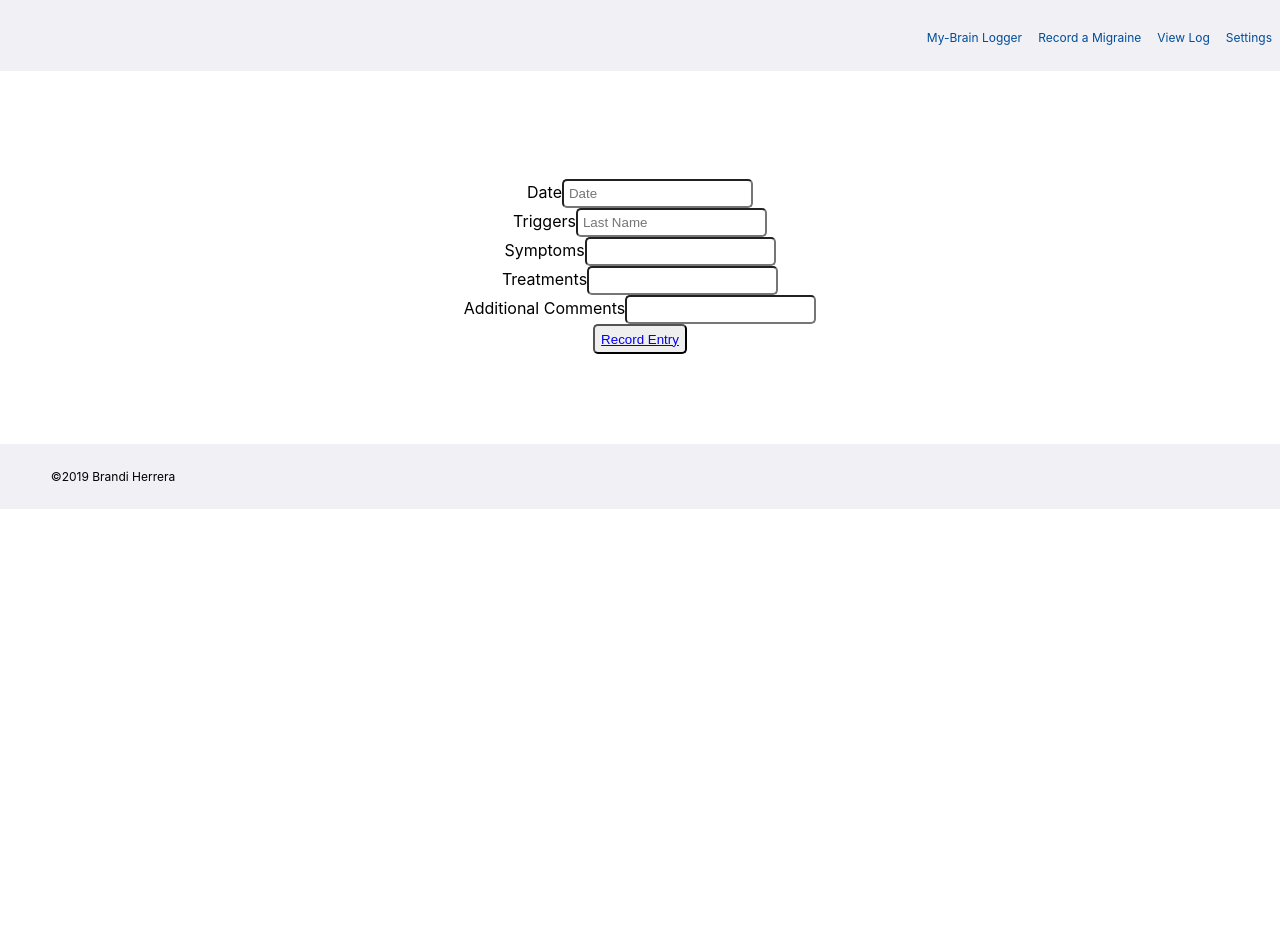
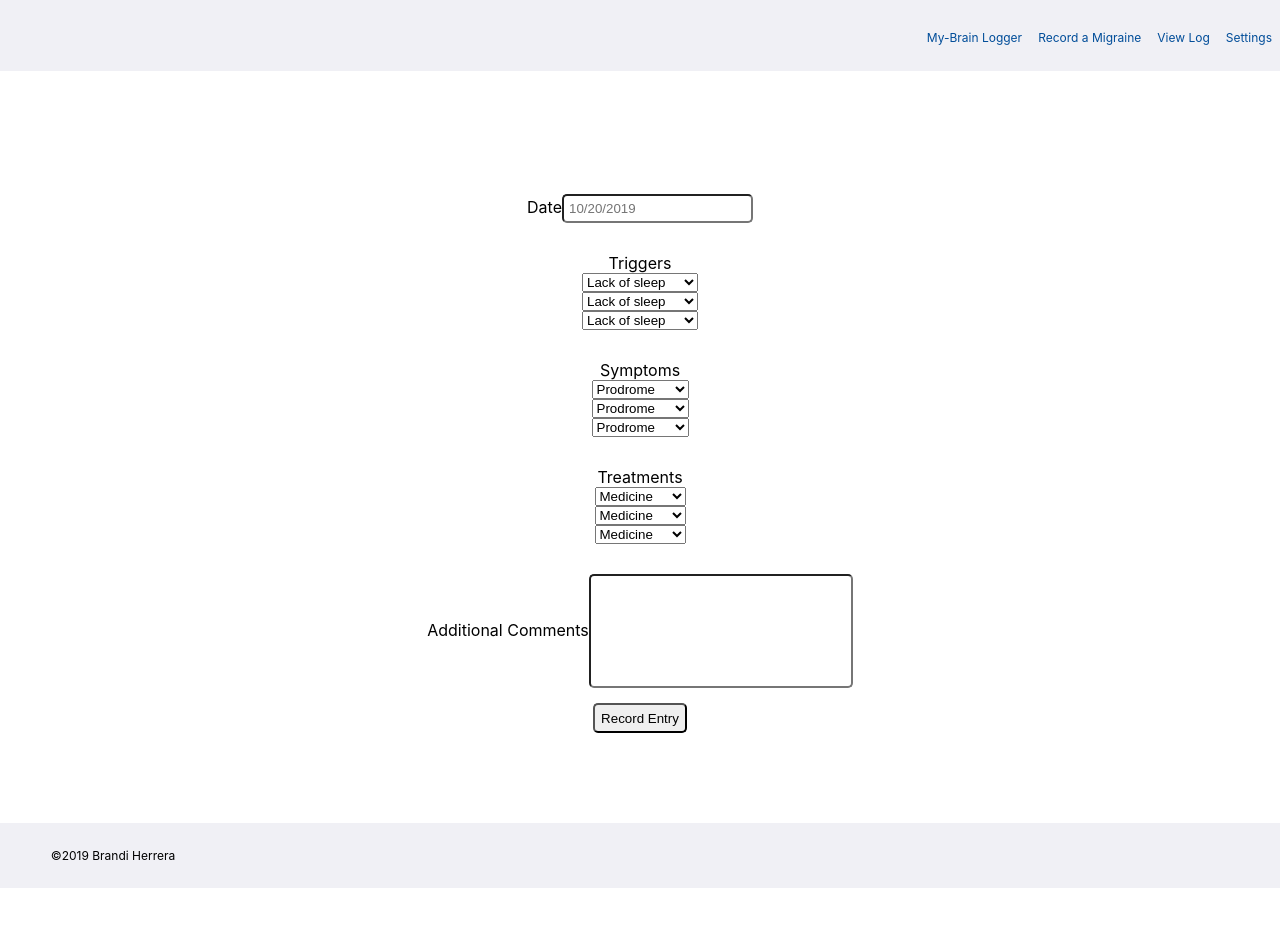
Before and after one commit to brandiherrera/migraine-app-full-stack-capstone-react, a React (Create React App) app: page /record-migraine in a window 1280 px wide. Shown: the top 926 px of the page. Before the commit the page ends 800 px from the top, so only its background shows below. Built offline with nearby package versions, Linux system fonts and the light colour scheme.

Commit message:
config added, basic initial state implemented

```diff
--- a/src/App.css
+++ b/src/App.css
@@ -22,3 +22,18 @@ button {
   background-color:  #ebf0fa;
   padding: 2% 0;
 }
+
+.record-form-entry {
+  padding: 15px;
+}
+
+select {
+  display: block;
+  margin-right: auto;
+  margin-left: auto;
+}
+
+#comments {
+  width: 20%;
+  height: 100px;;
+}
--- a/src/App.js
+++ b/src/App.js
@@ -14,16 +14,34 @@ import Log from './components/log';
 import Explore from './components/explore';
 import Footer from './components/footer';
 
+const records = [];
 
 export default class App extends React.Component {
+  constructor(props) {
+    super(props);
+    this.state = {
+      records: ['test'],
+      error: null,
+    }
+  }
+
   static defaultProps = {
     data: {
       logs: [],
     }
   }
+
+  addRecord = (record) => {
+    this.setState({
+      records: [...this.state.records, record],
+    });
+    // console.log(`addRecord working ${record}`)
+  }
+
   render() {
     const { data } = this.props;
-    // console.log(data);
+    const { records } = this.state
+    console.log(this.state.records);
     return (
       <div className='App'>
         <div className='app-nav'>
@@ -36,8 +54,17 @@ export default class App extends React.Component {
             <Route path='/login' component={Login} />
             <Route path='/dashboard' component={Dashboard} />
             <Route path='/stats' component={Stats} />
-            <Route path='/record-migraine' component={RecordMigraine} />
-            <Route path='/log' render={(props) => <Log {...data} /> } />
+            <Route
+              path='/record-migraine'
+              render={(props) => {
+                console.log(props)
+                return <RecordMigraine
+                  onAddRecord={this.addRecord}
+                  /> }
+              }
+                  // {...this.state.records}
+                  />
+            <Route path='/log' render={(props) => <Log {...data} {...this.state}/> } />
             <Route path='/explore' component={Explore} />
           {/* </ReactRouter> */}
         </main>
--- a/src/components/log.js
+++ b/src/components/log.js
@@ -2,8 +2,8 @@ import React from 'react';
 import './log.css'
 
 export default function Log(props) {
-    console.log(props.logs)
-    // console.log(logs)
+    // console.log(props.logs)
+    console.log(props)
     return (
         <div className='log'>
             <h3>Log</h3>
@@ -16,6 +16,7 @@ export default function Log(props) {
                     Comments: {log.comments}
                 </div>
             ))}
+        {props.records}
         </div>
 
     )
--- a/src/components/login.js
+++ b/src/components/login.js
@@ -1,21 +1,21 @@
 import React from 'react'
+import { Link } from 'react-router-dom'
 
 export default function Login() {
     return (
         <div className='login-page'>
             <h3>Login</h3>
-            <form class='login-form'>
+            <form className='login-form'>
                 <div>
-                    <label for="username">Email</label>
-                    <input type="text" name='username' id='username' />
+                    <label htmlFor='username'>Email</label>
+                    <input type='text' name='username' id='username' />
                 </div>
                 <div>
-                    <label for="password">Password</label>
-                    <input type="password" name='password' id='password' />
+                    <label htmlFor='password'>Password</label>
+                    <input type='password' name='password' id='password' />
                 </div>
                 <button type='submit'>
-                    {/* TODO edit link <a href */}
-                    <a href="dashboard.html">Log in</a></button>
+                    <Link to='dashboard'>Log in</Link></button>
             </form>
         </div>
     )
--- a/src/components/record-migraine.js
+++ b/src/components/record-migraine.js
@@ -1,27 +1,166 @@
 import React from 'react';
+import { Link } from 'react-router-dom';
+import config from '../config';
 
-export default function RecordMigraine(props) {
-    // console.log(props)
+// export default function RecordMigraine(props) {
+export default class RecordMigraine extends React.Component {
+    static defaultProps = {
+        onAddRecord: () => {}
+    };
+
+    state = {
+        error: null,
+    };
+    // componentDidMount() {
+    //     this.setState({
+
+    //     })
+    // }
+
+    // console.log(this.state.records)
+
+    handleSubmit = e => {
+        e.preventDefault()
+        const sel = document.getElementById('triggers')
+        const triggers = sel.options[sel.selectedIndex];
+        console.log(triggers.text)
+
+        // const { triggers } = e.target
+        // console.log(triggers.value)
+
+        this.props.onAddRecord(triggers.text)
+        // const record = {
+        //     date: date.value,
+        //     triggers: triggers.value,
+        //     symptoms: symptoms.value,
+        //     treatments: treatments.value,
+        //     comments: comments.value,
+        // }
+        // this.setState({ error: null })
+        // fetch(config.API_ENDPOINT, {
+        //     method: 'POST',
+        //     body: JSON.stringify(record),
+        //     headers: {
+        //         'content-type': 'application/json',
+        //     }
+        // })
+        // .then(res => {
+        //     if (!res.ok) {
+        //         return res.json().then(error => {
+        //             throw error
+        //         })
+        //     }
+        //     return res.json()
+        // })
+        // .then(data => {
+        //     date.value = ''
+        //     triggers.value = ''
+        //     symptoms.value = ''
+        //     treatments.value = ''
+        //     comments.value = ''
+        //     this.props.history.push('/')
+        //     this.props.onAddRecord(data)
+        // })
+        // .catch(error => {
+        //     this.setState({ error })
+        // })
+    }
+
+    render() {
+
     return (
-        <form className='record-migraine-form'>
+        <form
+            className='record-migraine-form'
+            onSubmit={this.handleSubmit}>
             <div className="record-form-entry">
                 <label htmlFor="date">Date</label>
-                <input placeholder='Date' type="text" name='date' id='date' />
+                <input type="text" name='date' id='date' placeholder='10/20/2019' />
             </div>
 
             <div className="record-form-entry">
                 <label htmlFor="triggers">Triggers</label>
-                <input type="text" name='triggers' id='triggers' placeholder='Last Name' />
+                <select name='triggers' id='triggers'>
+                    <optgroup role='group'>
+                        {/* <option value="">Select</option> */}
+                        <option value="Lack of sleep">Lack of sleep</option>
+                        <option>Dehydration</option>
+                        <option>Alcohol</option>
+                    </optgroup>
+                </select>
+                {/* <button onClick={addTrigger()}> +</button> */}
+            <select name='triggers' id='triggers'>
+                <optgroup role='group'>
+                    {/* <option value="">Select</option> */}
+                    <option>Lack of sleep</option>
+                    <option>Dehydration</option>
+                    <option>Alcohol</option>
+                </optgroup>
+            </select>
+            <select name='triggers' id='triggers'>
+                <optgroup role='group'>
+                    {/* <option value="">Select</option> */}
+                    <option>Lack of sleep</option>
+                    <option>Dehydration</option>
+                    <option>Alcohol</option>
+                </optgroup>
+            </select>
+            {/* <input type="text" name='triggers' id='triggers' placeholder='Last Name' /> */}
             </div>
 
         <div className="record-form-entry">
             <label htmlFor="symptoms">Symptoms</label>
-                <input type="text" name='symptoms' id='symptoms' />
+            <select name='symptoms' id='symptoms'>
+                <optgroup role='group'>
+                    {/* <option value="">Select</option> */}
+                    <option>Prodrome</option>
+                    <option>Aura</option>
+                    <option>Throbbing</option>
+                </optgroup>
+            </select>
+            <select name='symptoms' id='symptoms'>
+                <optgroup role='group'>
+                    {/* <option value="">Select</option> */}
+                    <option>Prodrome</option>
+                    <option>Aura</option>
+                    <option>Throbbing</option>
+                </optgroup>
+            </select>
+            <select name='symptoms' id='symptoms'>
+                <optgroup role='group'>
+                    {/* <option value="">Select</option> */}
+                    <option>Prodrome</option>
+                    <option>Aura</option>
+                    <option>Throbbing</option>
+                </optgroup>
+            </select>
         </div>
 
         <div className="record-form-entry">
             <label htmlFor="treatments">Treatments</label>
-                <input type="text" name='treatments' id='treatments' />
+            <select name='treatments' id='treatments'>
+                <optgroup role='group'>
+                    {/* <option value="">Select</option> */}
+                    <option>Medicine</option>
+                    <option>Sleep</option>
+                    <option>Caffeine</option>
+                </optgroup>
+            </select>
+            <select name='treatments' id='treatments'>
+                <optgroup role='group'>
+                    {/* <option value="">Select</option> */}
+                    <option>Medicine</option>
+                    <option>Sleep</option>
+                    <option>Caffeine</option>
+                </optgroup>
+            </select>
+            <select name='treatments' id='treatments'>
+                <optgroup role='group'>
+                    {/* <option value="">Select</option> */}
+                    <option>Medicine</option>
+                    <option>Sleep</option>
+                    <option>Caffeine</option>
+                </optgroup>
+            </select>
         </div>
 
         <div className="record-form-entry">
@@ -29,7 +168,15 @@ export default function RecordMigraine(props) {
             <input type="text" name='comments' id='comments' />
         </div>
 
-            <button type='submit'><a href="dashboard.html">Record Entry</a></button>
-        </form>
+        <button
+            type='submit'
+            // onSubmit={e => this.handleRecordMigraine(e)}
+            >
+                {/* <Link to='/dashboard'> */}
+                    Record Entry
+                {/* </Link> */}
+        </button>
+        </form >
     )
 }
+    }
--- /dev/null
+++ b/src/config.js
@@ -0,0 +1,3 @@
+export default {
+    API_ENDPOINT: `http://localhost:3004/record-migraine`,
+}
```
Lines whose indentation alone changed are shown as unchanged.
